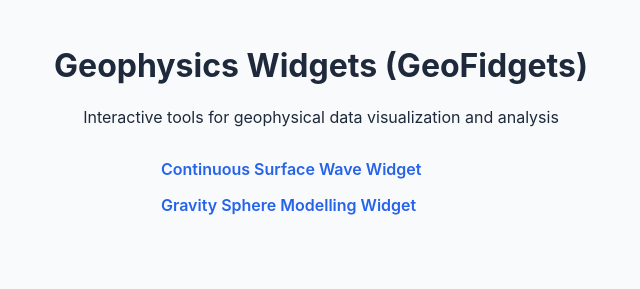
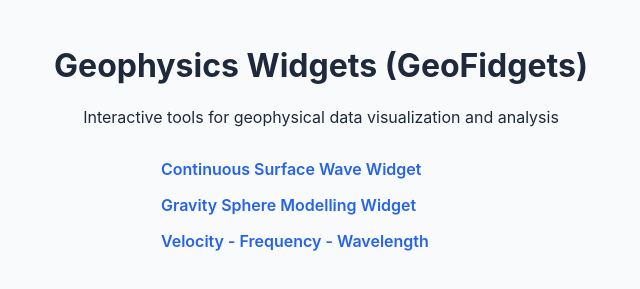
Before and after one commit to BrianAtZetica/GeoFidgets.github.io, a plain HTML site: page index.html in a window 1280 px wide. Shown: the part 185-474 px from the top of the page, without its empty margins (319-959 px from the left). Drawn offline with Linux system fonts and the light colour scheme.

Commit message:
Add link to Velocity - Frequency - Wavelength applet

```diff
--- a/index.html
+++ b/index.html
@@ -70,6 +70,7 @@
   <ul>
     <li><a href="continuous_surface_wave_widget.html">Continuous Surface Wave Widget</a></li>
     <li><a href="sphere_gravity_applet.html">Gravity Sphere Modelling Widget</a></li>
+    <li><a href="sin_wave_applet.html">Velocity - Frequency - Wavelength</a></li>
   </ul>
 </main>
 </body>
```
